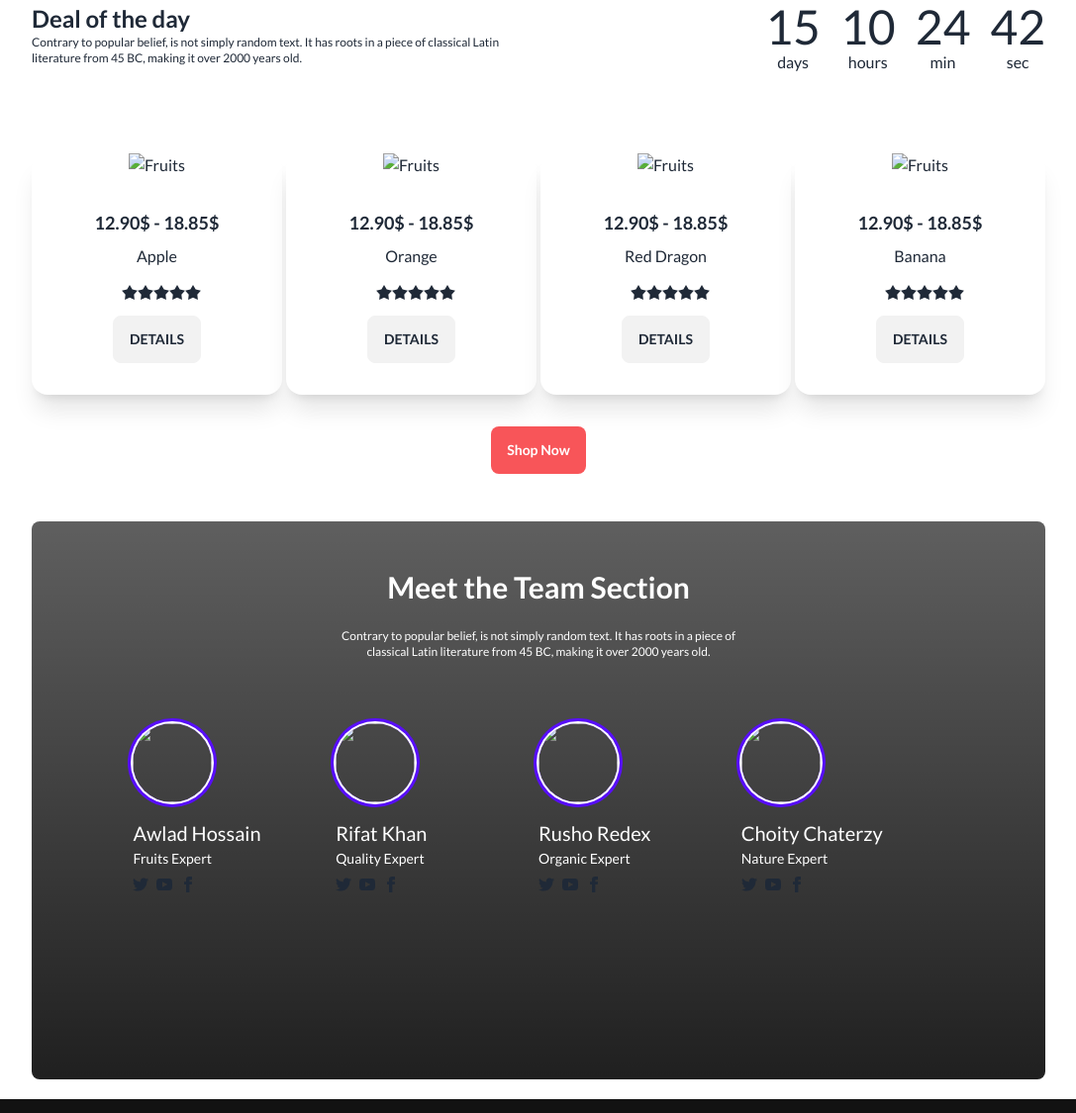
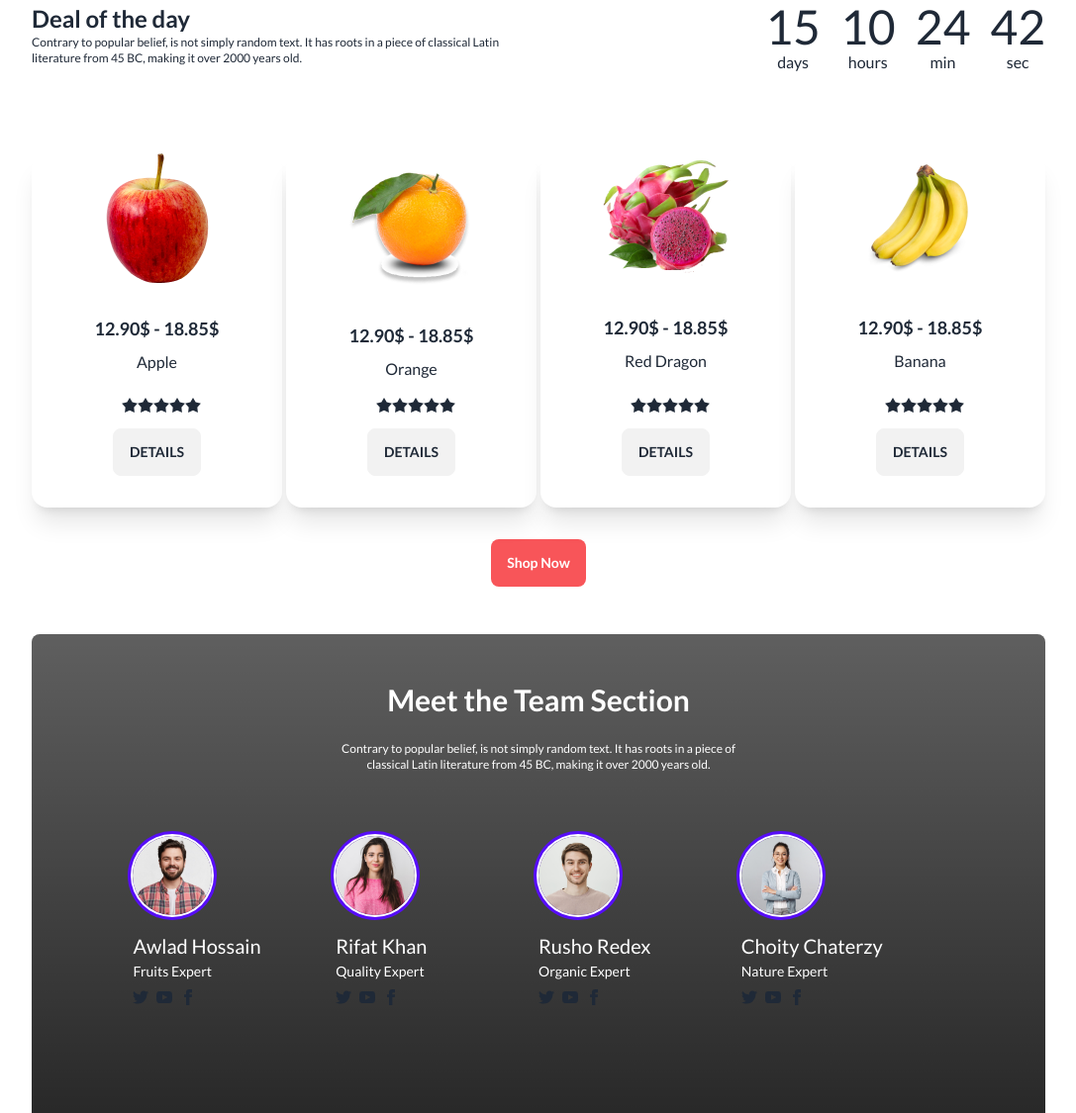
Before and after one commit to khan1203/Assignment-03, a plain HTML site: page index.html in a window 1280 px wide. Shown: the part 571-1696 px from the top of the page at 99% size, without its empty margins (96-1183 px from the left). Drawn offline with nearby package versions, Linux system fonts and the light colour scheme; the site is published under a folder, as on GitHub Pages, so addresses that start at the root find nothing.

Commit message:
img prob fixed

```diff
--- a/index.html
+++ b/index.html
@@ -224,7 +224,7 @@
             <div class="flex flex-row w-[80%] ml-[10%] gap-1 justify-between">
 
                 <div class=" justify-center card w-[25%] bg-base-100 shadow-xl">
-                    <figure><img src="/images/fruit6.png" alt="Fruits" /></figure>
+                    <figure><img src="./images/fruit6.png" alt="Fruits" /></figure>
                     <div class="card-body">
                         <h4 class="card-title text-center text-[18px] justify-center">12.90$ - 18.85$</h4>
                         <p class="text-[16px] text-center">Apple</p>
@@ -272,7 +272,7 @@
                 </div>
 
                 <div class="card w-[25%] bg-base-100 shadow-xl">
-                    <figure><img src="/images/fruit7.png" alt="Fruits" /></figure>
+                    <figure><img src="./images/fruit7.png" alt="Fruits" /></figure>
                     <div class="card-body">
                         <h4 class="card-title text-center text-[18px] justify-center">12.90$ - 18.85$</h4>
                         <p class="text-[16px] text-center">Orange</p>
@@ -307,7 +307,7 @@
                 </div>
 
                 <div class="card w-[25%] bg-base-100 shadow-xl">
-                    <figure><img src="/images/fruit8.png" alt="Fruits" /></figure>
+                    <figure><img src="./images/fruit8.png" alt="Fruits" /></figure>
                     <div class="card-body">
                         <h4 class="card-title text-center text-[18px] justify-center">12.90$ - 18.85$</h4>
                         <p class="text-[16px] text-center">Red Dragon</p>
@@ -342,7 +342,7 @@
                 </div>
 
                 <div class="card w-[25%] bg-base-100 shadow-xl">
-                    <figure><img src="/images/fruit9.png" alt="Fruits" /></figure>
+                    <figure><img src="./images/fruit9.png" alt="Fruits" /></figure>
                     <div class="card-body">
                         <h4 class="card-title text-center text-[18px] justify-center">12.90$ - 18.85$</h4>
                         <p class="text-[16px] text-center">Banana</p>
@@ -400,7 +400,7 @@
 
                 <div class="avatar flex flex-col w-[25%] justify-center">
                     <div class="w-20 rounded-full ring ring-primary ring-offset-base-100 ring-offset-2 justify-center">
-                        <img src="/images/member1.png" />
+                        <img src="./images/member1.png" />
                     </div>
                     <h3 class="text-[20px] text-white pt-4">Awlad Hossain</h3>
                     <p class="text-white text-[14px] pb-2">Fruits Expert</p>
@@ -430,7 +430,7 @@
 
                 <div class="avatar flex flex-col w-[25%] justify-center">
                     <div class="w-20 rounded-full ring ring-primary ring-offset-base-100 ring-offset-2 justify-center">
-                        <img src="/images/member2.png" />
+                        <img src="./images/member2.png" />
                     </div>
                     <h3 class="text-[20px] text-white pt-4">Rifat Khan</h3>
                     <p class="text-white text-[14px] pb-2">Quality Expert</p>
@@ -460,7 +460,7 @@
 
                 <div class="avatar flex flex-col w-[25%] justify-center">
                     <div class="w-20 rounded-full ring ring-primary ring-offset-base-100 ring-offset-2 justify-center">
-                        <img src="/images/member3.png" />
+                        <img src="./images/member3.png" />
                     </div>
                     <h3 class="text-[20px] text-white pt-4">Rusho Redex</h3>
                     <p class="text-white text-[14px] pb-2">Organic Expert</p>
@@ -490,7 +490,7 @@
 
                 <div class="avatar flex flex-col w-[25%] justify-center">
                     <div class="w-20 rounded-full ring ring-primary ring-offset-base-100 ring-offset-2 justify-center">
-                        <img src="/images/member4.png" />
+                        <img src="./images/member4.png" />
                     </div>
                     <h3 class="text-[20px] text-white pt-4">Choity Chaterzy</h3>
                     <p class="text-white text-[14px] pb-2">Nature Expert</p>
```
